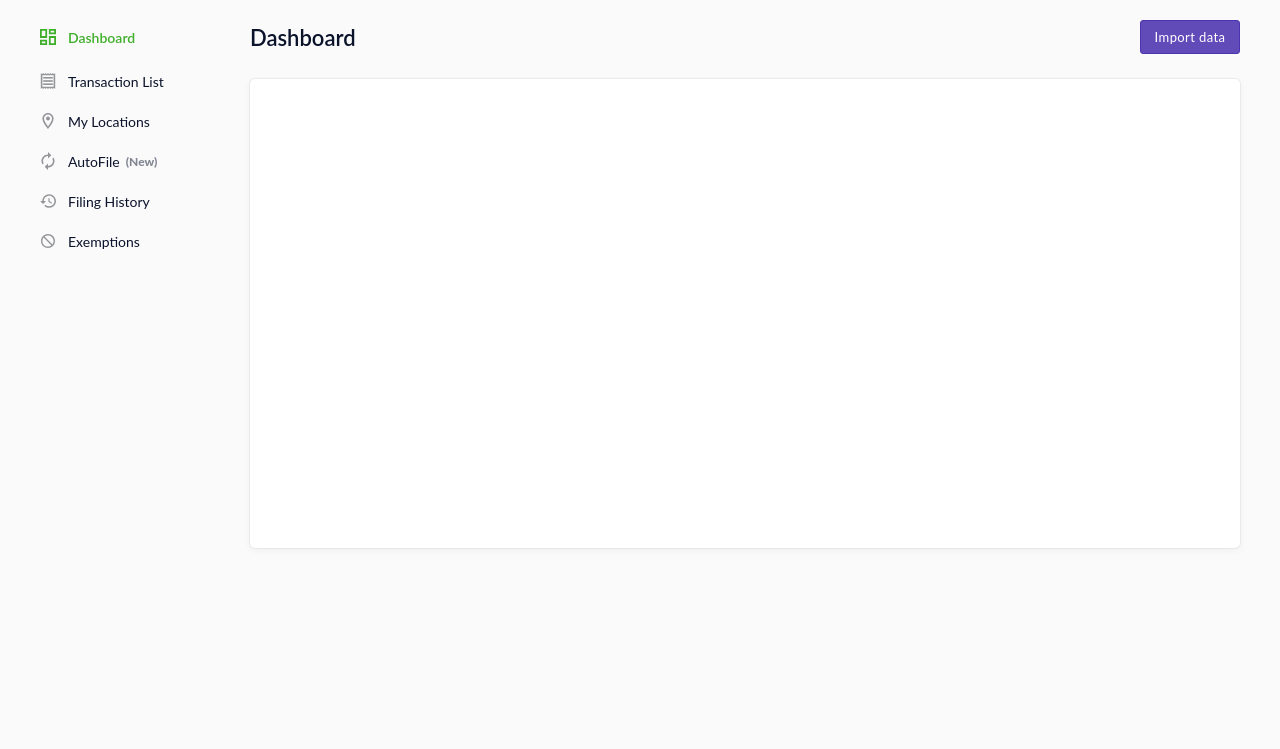
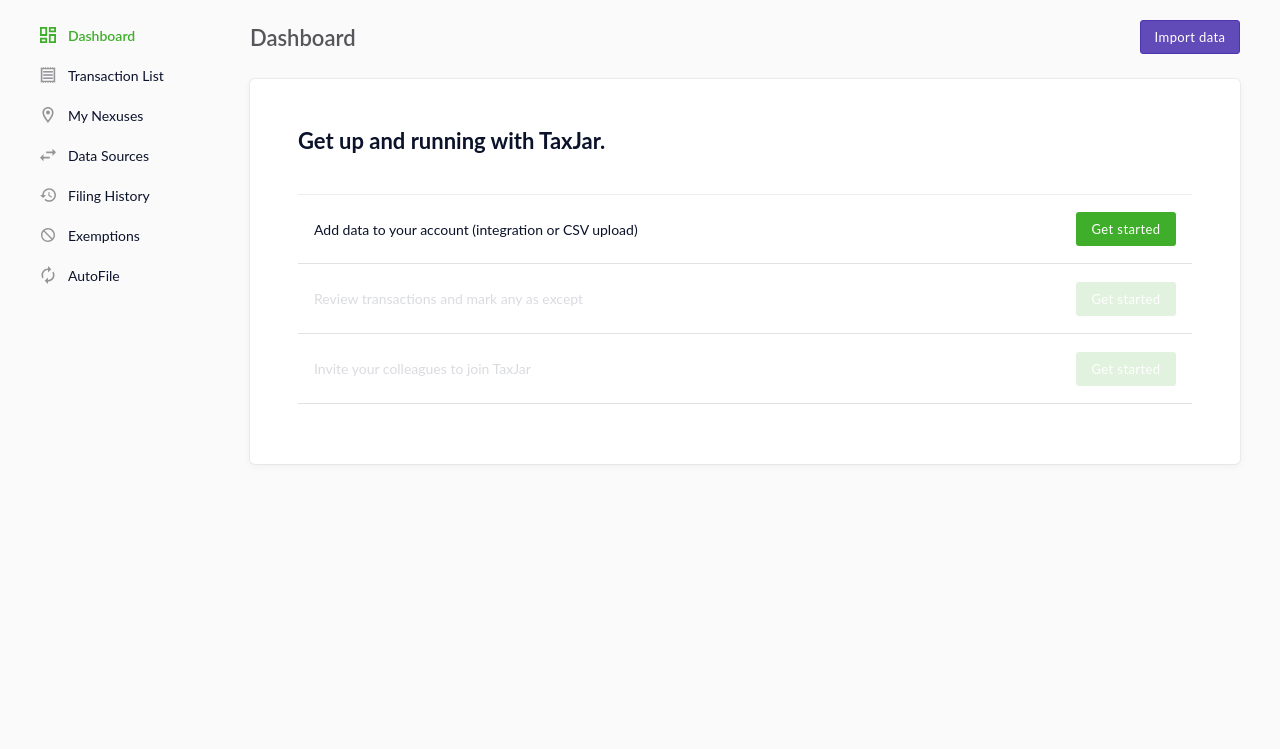
Before and after one commit to kducharme/edu, a plain HTML site: page side-navigation/index.html in a window 1280 px wide. Shown: the part 51-800 px from the top of the page. Drawn offline with Linux system fonts and the light colour scheme.

Commit message:
todo section done

```diff
--- a/side-navigation/index.html
+++ b/side-navigation/index.html
@@ -27,10 +27,11 @@
                 <ul>
                     <li class='active'><img src="dash.svg">Dashboard</li>
                     <li><img src="trans.svg">Transaction List</li>
-                    <li><img src="place.svg">My Locations</li>
-                    <li><img class='small' src="auto.svg">AutoFile<span>(New)</span></li>
+                    <li><img src="place.svg">My Nexuses</li>
+                    <li><img src="Integrate.svg">Data Sources</li>
                     <li><img class='med' src="history.svg">Filing History</li>
                     <li><img class='med' src="exempt.svg">Exemptions</li>
+                    <li><img class='small' src="auto.svg">AutoFile</li>
                 </ul>
             </div>
             <div class="section bottom">
@@ -45,7 +46,21 @@
             </div>
             <div class="content__cards">
                 <div class="content__cards--left">
-                    <div class="card todo"></div>
+                    <div class="card todo">
+                        <h2>Get up and running with TaxJar. </h2>
+                        <div class="item">
+                            <p>Add data to your account (integration or CSV upload)</p>
+                            <button>Get started</button>
+                        </div>
+                        <div class="item">
+                            <p class='inactive'>Review transactions and mark any as except</p>
+                            <button class='inactive'>Get started</button>
+                        </div>
+                        <div class="item">
+                            <p class='inactive'>Invite your colleagues to join TaxJar</p>
+                            <button class='inactive'>Get started</button>
+                        </div>
+                    </div>
                 </div>
                 <!-- <div class="content__cards--right">
                     <div class="card sales"></div>
--- a/side-navigation/nav.css
+++ b/side-navigation/nav.css
@@ -49,6 +49,10 @@ body {
     width: calc(100% - 210px - 72px);
 }
 
+.head > p {
+    color: #55565A;
+}
+
 .head > button {
     width: 100px;
     height: 34px;
@@ -79,16 +83,47 @@ body {
 }
 
 .todo {
-    height: 70%;
+    padding: 48px;
+    padding-bottom: 60px;
 }
 
-.content__cards--right {
-    width: 33%;
+.todo > h2 {
+    font-size: 22px;
+    /* color: #55565A; */
+    margin-bottom: 40px;
 }
 
-.sales {
-    height: 240px;
-    margin-bottom: 24px;
+.item {
+    display: flex;
+    align-items: center;
+    justify-content: space-between;
+    height: 70px;
+    border-bottom: 1px solid #E2E2E2;
+    padding: 0 16px;
+}
+
+.item:first-of-type {
+    border-top: 1px solid #ececec;
+}
+
+.item > p {
+    font-size: 14px;
+}
+
+.item > button {
+    width: 100px;
+    height: 34px;
+    border-radius: 3px;
+    border: none;
+    background-color: #3FAE2A;
+    color: white;
+    font-size: 13px;
+    font-weight: 400;
+    letter-spacing: .4px;
+}
+
+.inactive {
+    opacity: .15;
 }
 
 
@@ -136,11 +171,11 @@ body {
     display: flex;
     justify-content: center;
     align-items: center;
-    width: 132px;
-    height: 28px;
+    width: 124px;
+    height: 26px;
     border-radius: 5px;
     background-color: #3FAE2A;
-    font-size: 12px;
+    font-size: 11.5px;
     font-weight: 600;
     color: white;
     margin-left: 12px;
@@ -155,7 +190,7 @@ body {
     justify-content: flex-start;
     height: calc(100vh - 48px);
     width: 210px;
-    padding: 16px 40px;
+    padding: 18px 40px;
 }
 
 .section { width: 100%; }
@@ -207,9 +242,6 @@ body {
 .active {
     font-weight: 600;
     color: #3FAE2A;
-    border-radius: 4px;
-    margin: 4px -24px;
-    padding: 0 24px;
 }
 
 .active:hover {
```
Also changed, not shown: side-navigation/Integrate.svg (added).
